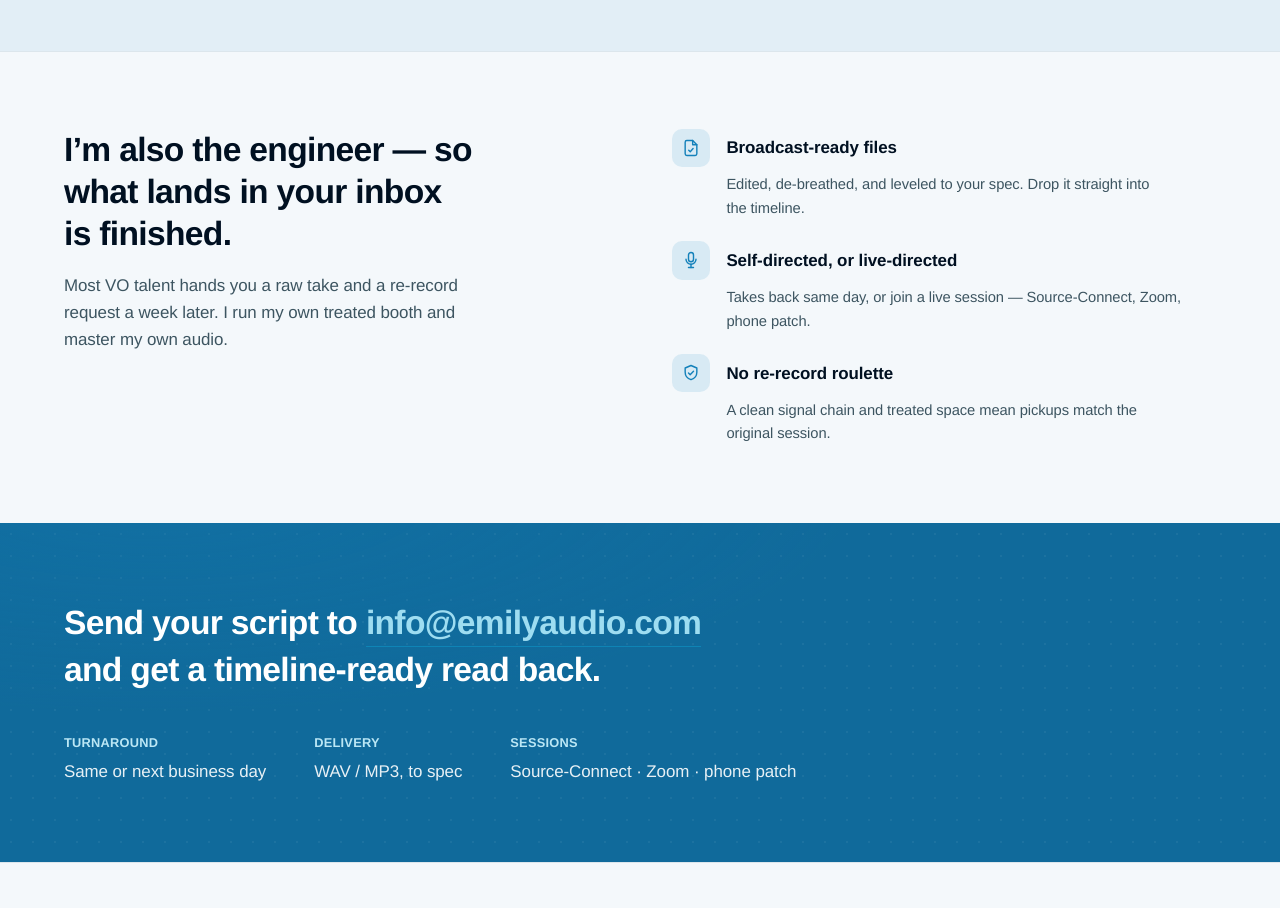
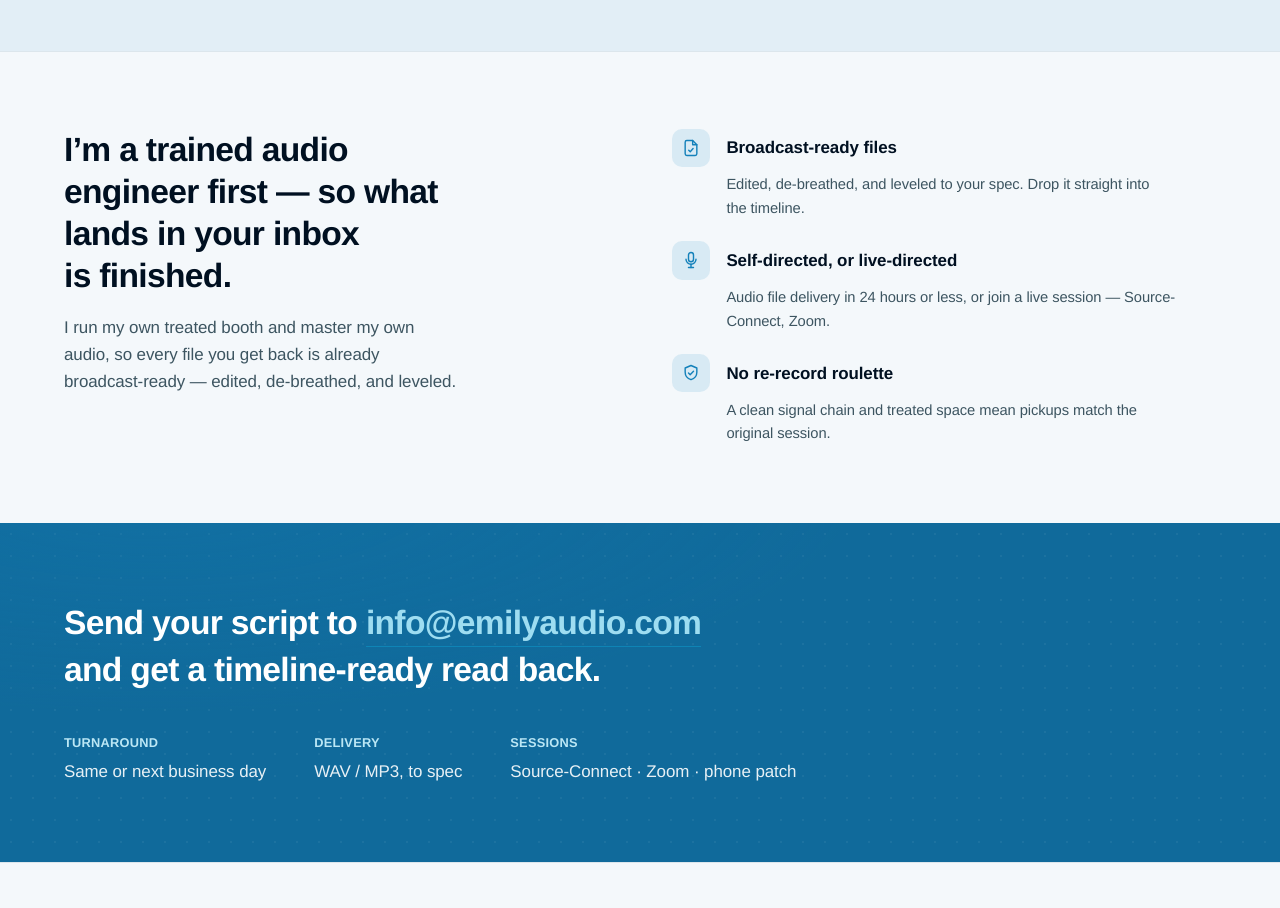
Before and after one commit to emilyaudio/emilyaudio.github.io, a plain HTML site: page vo/index.html in a window 1280 px wide. Shown: the part 2760-3668 px from the top of the page. Drawn offline with Linux system fonts and the light colour scheme.

Commit message:
revised engineer section at the bottom

```diff
--- a/vo/index.html
+++ b/vo/index.html
@@ -1466,13 +1466,14 @@
                 <div class="wrap about-grid">
                     <div>
                         <p class="big">
-                            I&rsquo;m also the engineer &mdash; so what lands in
-                            your inbox is finished.
+                            I&rsquo;m a trained audio engineer first &mdash; so
+                            what lands in your inbox is finished.
                         </p>
                         <p class="muted">
-                            Most VO talent hands you a raw take and a re-record
-                            request a week later. I run my own treated booth and
-                            master my own audio.
+                            I run my own treated booth and master my own
+                            audio, so every file you get back is already
+                            broadcast-ready &mdash; edited, de-breathed, and
+                            leveled.
                         </p>
                     </div>
                     <ul class="eng-list">
@@ -1529,8 +1530,9 @@
                                 >
                             </div>
                             <p class="eng-desc">
-                                Takes back same day, or join a live session
-                                &mdash; Source-Connect, Zoom, phone patch.
+                                Audio file delivery in 24 hours or less, or
+                                join a live session &mdash; Source-Connect,
+                                Zoom.
                             </p>
                         </li>
                         <li>
```
